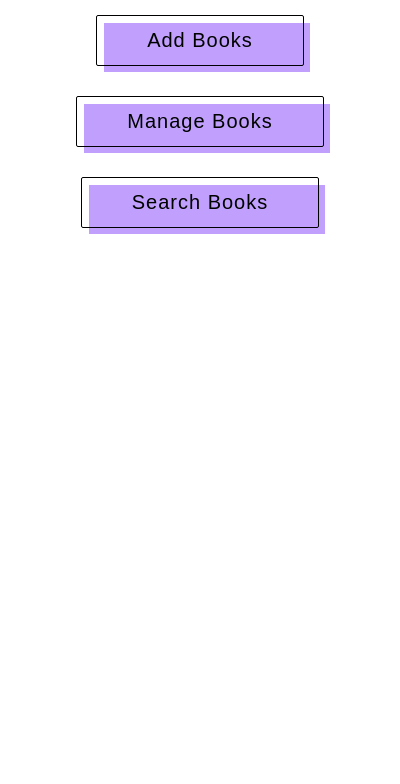
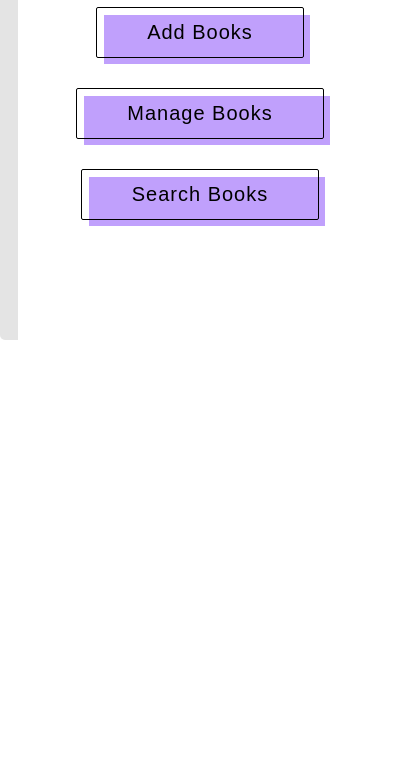
Before and after one commit to silas-hw/as-tkinter, an Electron app: page library-challenge/electron version/index.html in a window 400 px wide. Shown: the part 60-844 px from the top of the page. Drawn offline with Linux system fonts and the light colour scheme.

Commit message:
Add content div and menu div

```diff
--- a/library-challenge/electron version/style.css
+++ b/library-challenge/electron version/style.css
@@ -1,10 +1,22 @@
 body{
     font-family:Arial;
+    margin: 0;
 }
 
 h1.center{
     margin: auto;
     text-align: center;
+}
+
+div.content {
+    border-radius: 5px;
+    height:400px;
+    width:400px;
+
+    background-color: white;
+
+    position: fixed;
+    z-index: -1;
 }
 
 /* used to have a div of centered elements*/
@@ -15,7 +27,24 @@ div.center{
     margin: auto;
 }
 
-div.form-elem{
+div.menu {
+    height: 100%;
+    width: 18px;
+    top: 0;
+    left: 0;
+
+    perspective: 1px;
+    overflow: hidden;
+    border-radius: 5px 0px 0px 5px;
+
+    position: absolute;
+
+    background-color: rgb(228, 228, 228);
+
+    -webkit-app-region: drag
+}
+
+div.form-elem {
     display: grid;
     grid-template-columns: max-content max-content;
     grid-gap: 5px;
```
